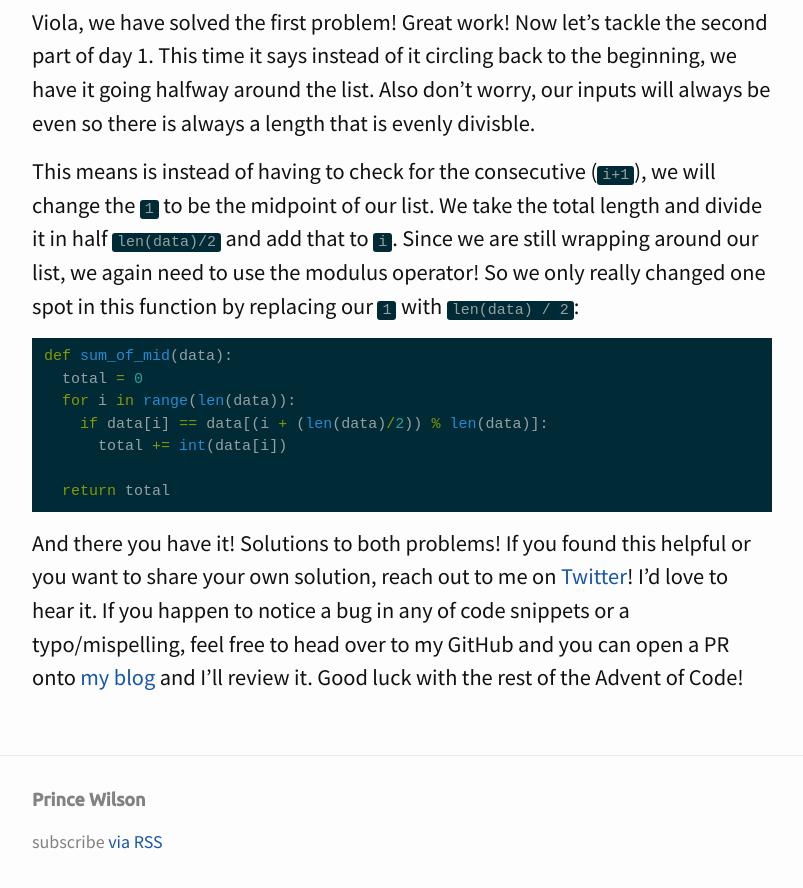
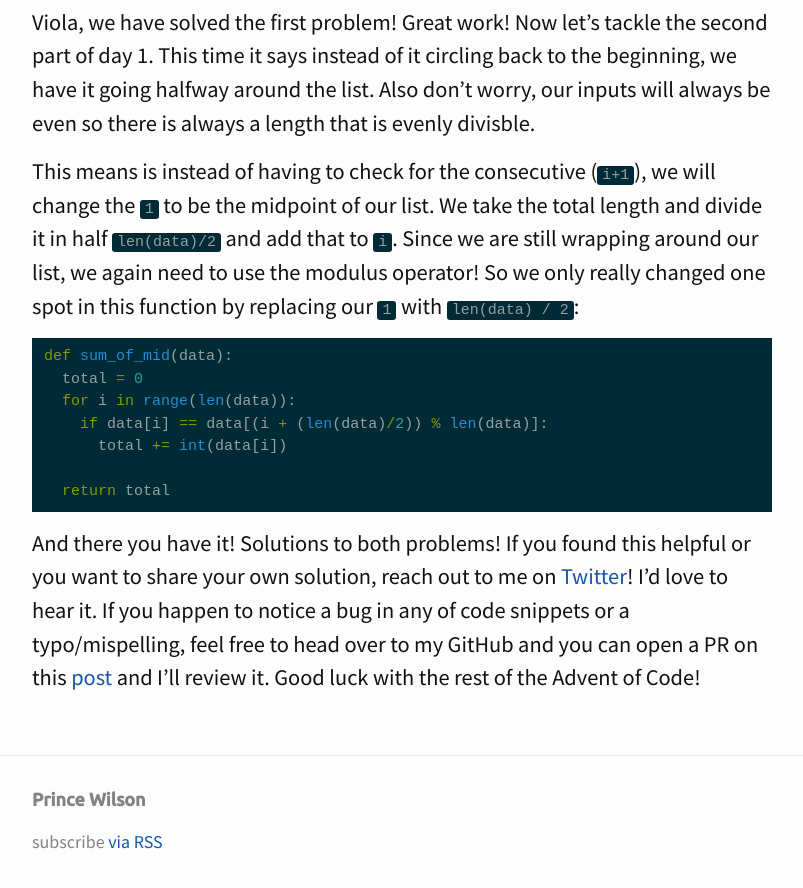
Before and after one commit to maxcell/blog, a Jekyll site: the page built from _posts/2017-12-01-inverse-captcha.md, in a window 1280 px wide and 900 px high, scrolled down 3921 px. Shown: the top 888 px of the window, without its empty margins (238-1041 px from the left). Built offline with Jekyll 4.4.1, drawn with Linux system fonts in a browser that asks for light colours; comment, search, counter and statistics services are not loaded.

Commit message:
Add link back to blog post in markdown

````diff
--- a/_posts/2017-12-01-inverse-captcha.md
+++ b/_posts/2017-12-01-inverse-captcha.md
@@ -76,4 +76,4 @@
   return total
 ```
 
-And there you have it! Solutions to both problems! If you found this helpful or you want to share your own solution, reach out to me on [Twitter](https://twitter.com/maxcell)! I'd love to hear it. If you happen to notice a bug in any of code snippets or a typo/mispelling, feel free to head over to my GitHub and you can open a PR onto [my blog](https://github.com/maxcell/blog) and I'll review it. Good luck with the rest of the Advent of Code!
+And there you have it! Solutions to both problems! If you found this helpful or you want to share your own solution, reach out to me on [Twitter](https://twitter.com/maxcell)! I'd love to hear it. If you happen to notice a bug in any of code snippets or a typo/mispelling, feel free to head over to my GitHub and you can open a PR on this [post](https://github.com/maxcell/blog/blob/master/{{page.path | replace:'.html','.md'}}) and I'll review it. Good luck with the rest of the Advent of Code!
````
